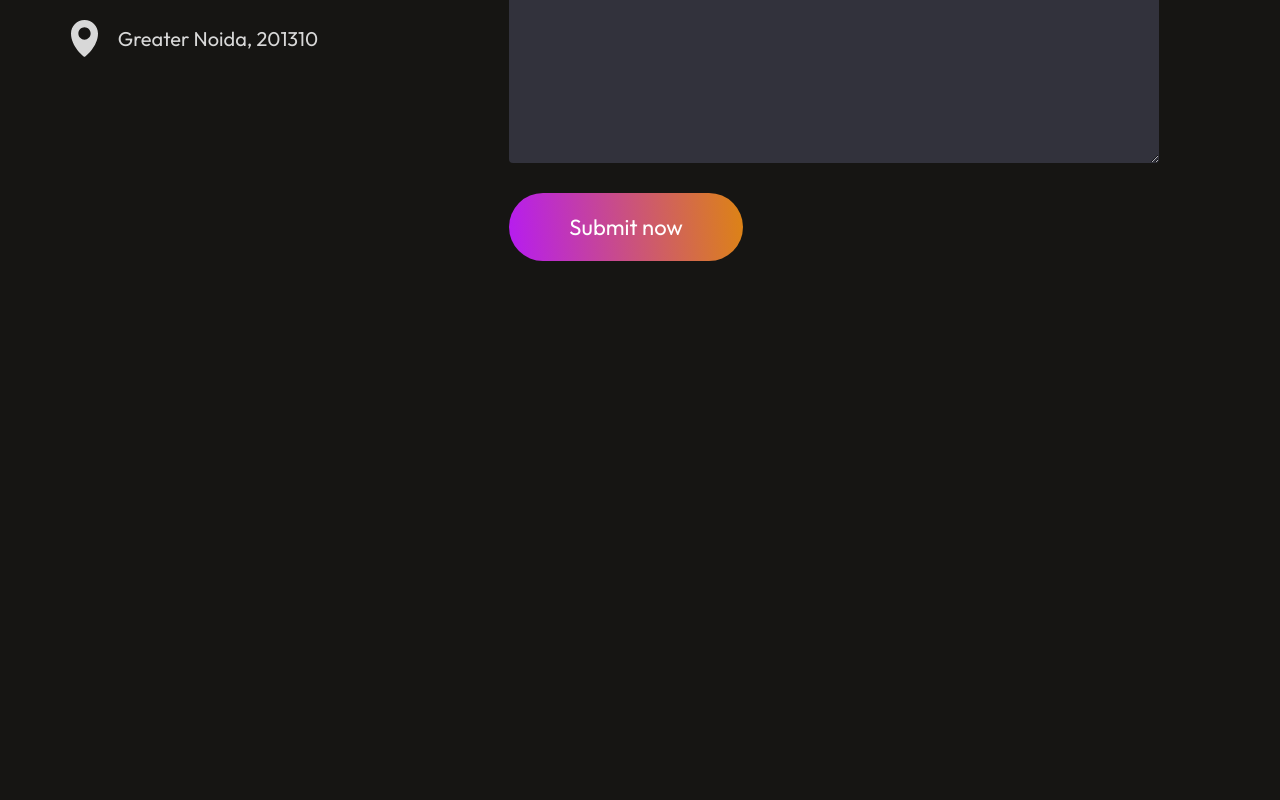
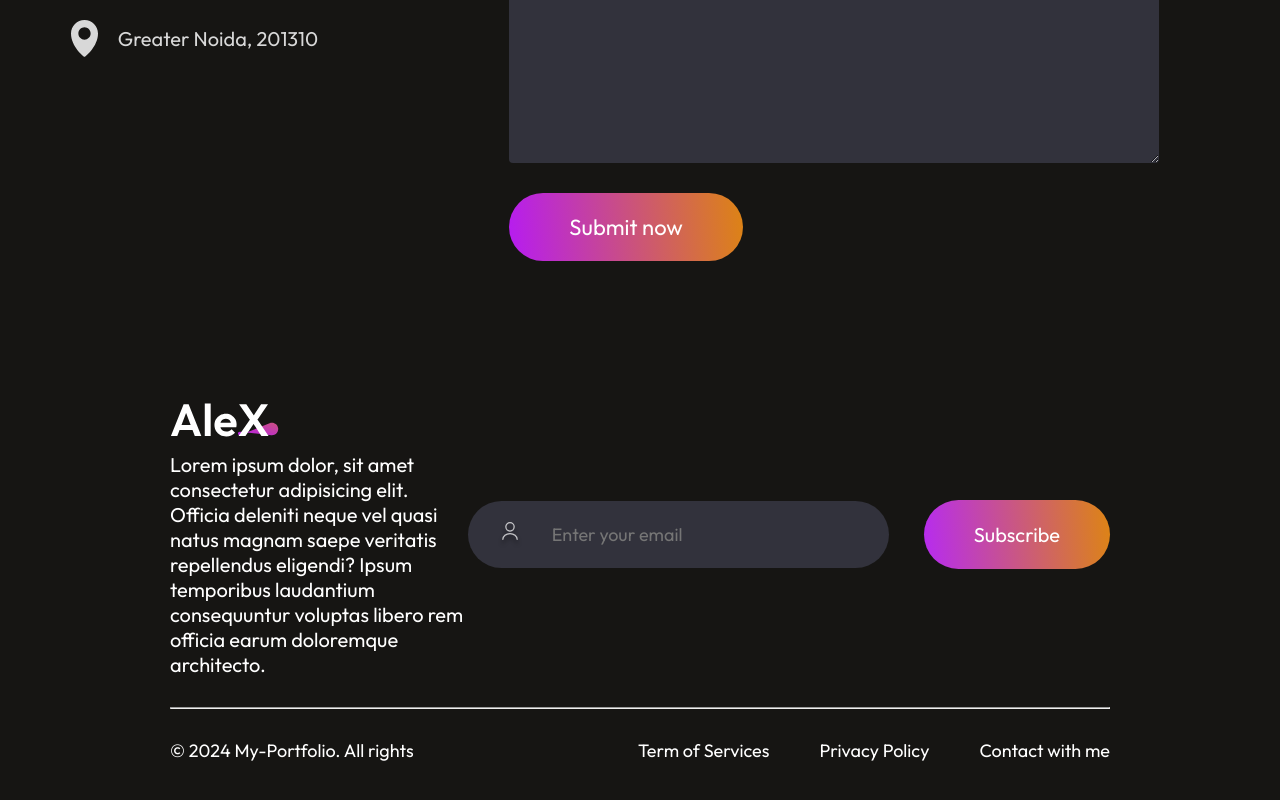
Before and after one commit to rahul-360/Portfolio, a React (Vite) app: page / in a window 1280 px wide. Shown: the part 5965-6765 px from the top of the page. Before the commit the page ends 6276 px from the top, so only its background shows below. Built offline with nearby package versions, Linux system fonts and the light colour scheme.

Commit message:
Footer added

```diff
--- a/src/App.jsx
+++ b/src/App.jsx
@@ -5,6 +5,7 @@
 import Services from './Components/Services/Services'
 import MyWork from './Components/MyWork/MyWork'
 import Contact from './Components/Contact/Contact'
+import Footer from './Components/Footer/Footer'
 const App = () => {
   return (
     <div>
@@ -14,6 +15,7 @@
       <Services />
       <MyWork />
       <Contact />
+      <Footer />
     </div>
   )
 }
--- /dev/null
+++ b/src/Components/Footer/Footer.css
@@ -0,0 +1,70 @@
+.footer {
+    display: flex;
+    flex-direction: column;
+    gap: 30px;
+    margin: 20px 170px;
+}
+
+.footer-top {
+    display: flex;
+    justify-content: space-between;
+}
+
+.footer-top-left p {
+    font-size: 20px;
+    max-width: 400px;
+}
+
+.footer-top-right {
+    display: flex;
+    align-items: center;
+    gap: 35px;
+}
+
+.footer-email-input {
+    display: flex;
+    gap: 30px;
+    padding: 20px 30px;
+    border-radius: 50px;
+    background: #32323c;
+    padding-right: 80px;
+}
+
+.footer-email-input input {
+    outline: none;
+    border: none;
+    background: transparent;
+    color: #a0a0a0;
+    font-family: Outfit;
+    font-size: 18px;
+}
+
+.footer-subscribe {
+    font-size: 20px;
+    padding: 22px 50px;
+    border-radius: 50px;
+    background: linear-gradient(264deg, #df8908 -5.09%, #b425ff 106.28%);
+    cursor: pointer;
+    transition: 0.3s;
+}
+
+.footer-bottom {
+    display: flex;
+    justify-content: space-between;
+    font-size: 18px;
+}
+
+.footer-bottom-right {
+    display: flex;
+    gap: 50px;
+    margin-bottom: 50px;
+}
+
+.footer-email-input:hover {
+    border: 2px solid white;
+}
+
+.footer-subscribe:hover {
+    transform: scale(1.1);
+    transition: 0.3s;
+}
--- /dev/null
+++ b/src/Components/Footer/Footer.jsx
@@ -0,0 +1,35 @@
+import React from 'react'
+import './Footer.css'
+import footer_logo from '../../assets/footer_logo.svg'
+import user_icon from '../../assets/user_icon.svg'
+
+const Footer = () => {
+    return (
+        <div className='footer'>
+            <div className="footer-top">
+                <div className='footer-top-left'>
+                    <img src={footer_logo} alt="" />
+                    <p>Lorem ipsum dolor, sit amet consectetur adipisicing elit. Officia deleniti neque vel quasi natus magnam saepe veritatis repellendus eligendi? Ipsum temporibus laudantium consequuntur voluptas libero rem officia earum doloremque architecto.</p>
+                </div>
+                <div className="footer-top-right">
+                    <div className="footer-email-input">
+                        <img src={user_icon} alt="" />
+                        <input type="email" placeholder='Enter your email' />
+                    </div>
+                    <div className="footer-subscribe">Subscribe</div>
+                </div>
+            </div>
+            <hr />
+            <div className='footer-bottom'>
+                <p className="footer-bottom-left">© 2024 My-Portfolio. All rights</p>
+                <div className='footer-bottom-right'>
+                    <p>Term of Services</p>
+                    <p>Privacy Policy</p>
+                    <p>Contact with me</p>
+                </div>
+            </div>
+        </div>
+    )
+}
+
+export default Footer
```
